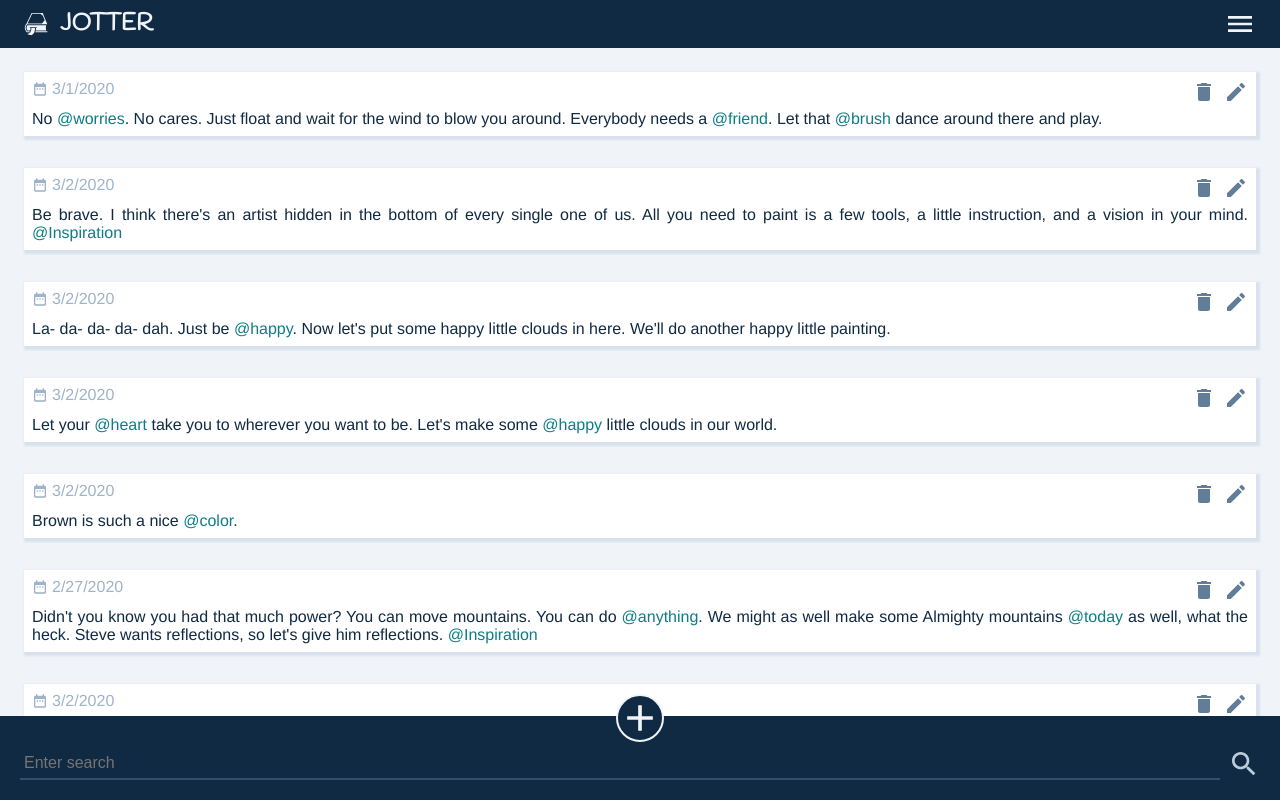
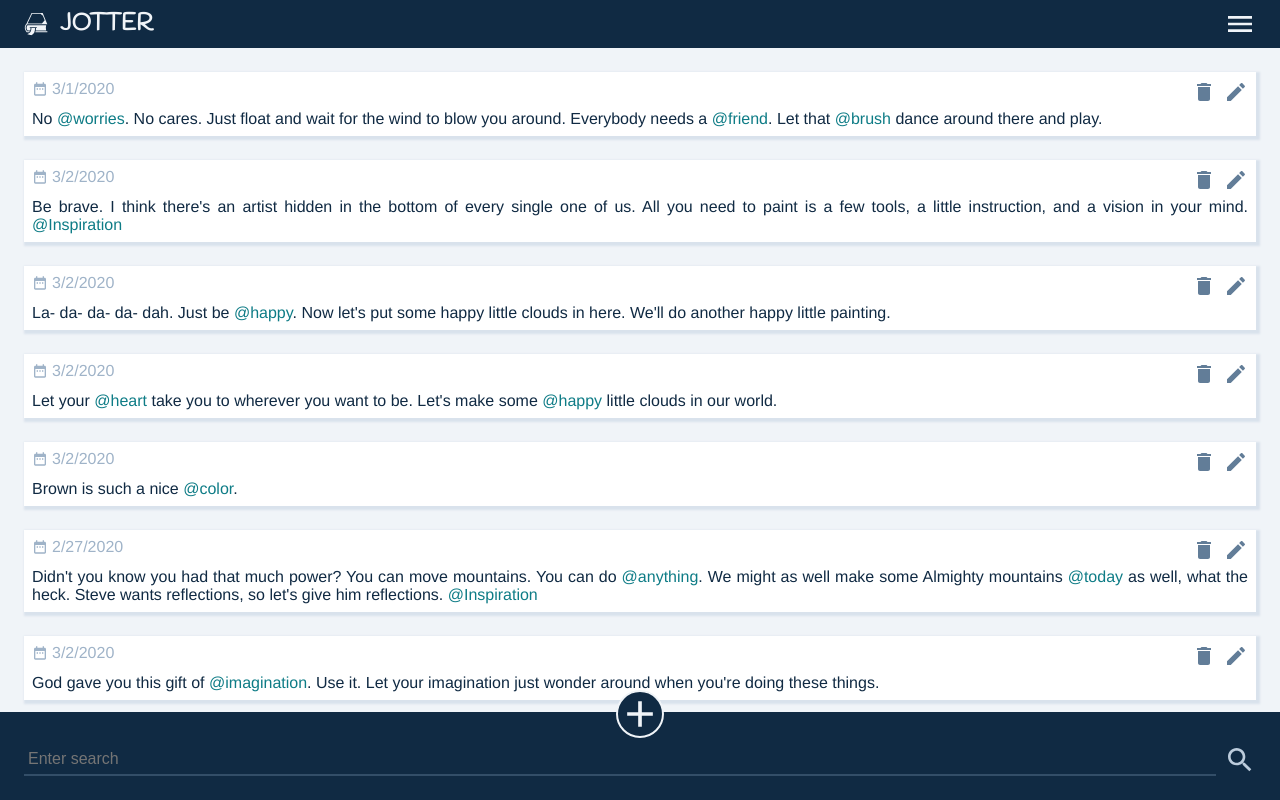
Before and after one commit to jamarob/jotter, a React (Create React App) app: page /notes in a window 1280 px wide. Built offline with nearby package versions, Linux system fonts and the light colour scheme.

Commit message:
Fix fullscreen and gap issues in chrome
* Fix fullscreen issue on Chrome

* Fix gap between notes on chrome

* Fix gap and rename

* Fix gap, change to text type and use vars for padding

```diff
--- a/src/App.js
+++ b/src/App.js
@@ -55,7 +55,7 @@ export default function App() {
 }
 
 const PageLayout = styled.div`
-  height: 100vh;
+  height: 100%;
   display: flex;
   flex-direction: column;
 
--- a/src/GlobalStyle.js
+++ b/src/GlobalStyle.js
@@ -47,9 +47,14 @@ const GlobalStyle = createGlobalStyle`
     padding:0;
   }
 
-  body {
+  #root {
+    height: 100%
+  }
+
+  html, body {
+    height: 100%;
     font-size: var(--size-4);
-    background: var(--neutral-10)
+    background: var(--neutral-10);
   }
 
   input, textarea, button {
--- a/src/components/Note.js
+++ b/src/components/Note.js
@@ -1,7 +1,7 @@
 import React from 'react'
 import styled from 'styled-components/macro'
 import PropTypes from 'prop-types'
-import DateView from './DateView'
+import Timestamp from './Timestamp'
 import { replaceTags } from './Tag'
 import { MdDelete, MdModeEdit } from 'react-icons/md'
 import { Link } from 'react-router-dom'
@@ -26,7 +26,7 @@ export default function Note({
   return (
     <StyledNote>
       <NoteHeader>
-        <DateView created={created} edited={edited} />
+        <Timestamp created={created} edited={edited} />
         <ActionLinks>
           <MdDelete onClick={() => onDelete(id)} />
           <Link to={'/edit/' + id}>
@@ -42,6 +42,7 @@ export default function Note({
 const StyledNote = styled.section`
   box-shadow: var(--note-shadow);
   font-family: Helvetica Neue, Helvetica, Arial, sans-serif;
+  margin: 0 0 var(--size-5) 0;
   padding: var(--size-2);
   word-wrap: break-word;
   color: var(--neutral-1);
--- a/src/components/NotesList.js
+++ b/src/components/NotesList.js
@@ -39,6 +39,5 @@ export default function NotesList({ notes, onTagClick, onDelete }) {
 const StyledNotesList = styled.section`
   display: flex;
   flex-direction: column;
-  gap: var(--size-6);
   padding: var(--size-5);
 `
--- a/src/components/Search.js
+++ b/src/components/Search.js
@@ -18,7 +18,7 @@ export default function Search({ searchTerm, onSearch }) {
   return (
     <StyledSearch hasInput={search}>
       <input
-        type="search"
+        type="text"
         placeholder="Enter search"
         value={search}
         onChange={e => setSearch(e.target.value)}
@@ -36,8 +36,7 @@ export default function Search({ searchTerm, onSearch }) {
 
 const StyledSearch = styled.section`
   display: flex;
-  padding: 8px 20px 20px 20px;
-  gap: 4px;
+  padding: var(--size-2) var(--size-5) var(--size-5) var(--size-5);
   color: var(--neutral-8);
 
   input {
@@ -53,7 +52,7 @@ const StyledSearch = styled.section`
 const SearchIcon = styled(MdSearch)`
   font-size: var(--size-6);
   flex-shrink: 0;
-  margin-left: var(--size-1);
+  margin-left: var(--size-2);
   cursor: pointer;
 
   &:hover {
@@ -63,7 +62,7 @@ const SearchIcon = styled(MdSearch)`
 const ClearIcon = styled(MdBackspace)`
   font-size: var(--size-6);
   flex-shrink: 0;
-  margin-left: var(--size-1);
+  margin-left: var(--size-2);
   cursor: pointer;
 
   &:hover {
--- a/src/components/DateView.js
+++ b/src/components/Timestamp.js
@@ -4,15 +4,15 @@ import { MdDateRange } from 'react-icons/md'
 import styled from 'styled-components/macro'
 import localeDateString from '../util/localeDateString'
 
-DateView.propTypes = {
+Timestamp.propTypes = {
   created: PropTypes.number.isRequired,
   edited: PropTypes.number,
 }
 
-export default function DateView({ created, edited }) {
+export default function Timestamp({ created, edited }) {
   return (
-    <StyledDate>
-      <MdDateRange />
+    <StyledTimestamp>
+      <DateIcon />
       {localeDateString(created)}
       {edited && (
         <>
@@ -20,18 +20,17 @@ export default function DateView({ created, edited }) {
           {localeDateString(edited)}
         </>
       )}
-    </StyledDate>
+    </StyledTimestamp>
   )
 }
 
-const StyledDate = styled.div`
+const StyledTimestamp = styled.div`
   color: var(--neutral-7);
   font-size: var(--size-4);
   display: flex;
   align-items: center;
-  gap: var(--size-1);
+`
 
-  .edited {
-    margin-left: var(--size-1);
-  }
+const DateIcon = styled(MdDateRange)`
+  margin-right: var(--size-1);
 `
```
